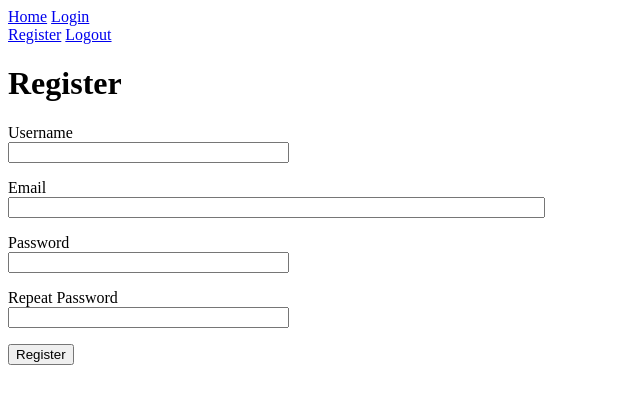
After one commit to Atharva7K/Multilingual-Chat-Room, a Flask app: page /register in a window 1280 px wide. The commit adds this page. Shown: the top 404 px of the page, without its empty margins (0-640 px from the left). Run offline with Flask 2, Linux system fonts and the light colour scheme; some libraries are stand-ins or nearby versions.

Commit message:
Login and Register working

```diff
--- a/app/__init__.py
+++ b/app/__init__.py
@@ -1,18 +1,17 @@
 from flask import Flask
 from flask_sqlalchemy import SQLAlchemy
-from flask_login import LoginManager
 from config import Config
 from flask_socketio import SocketIO
+from flask_login import LoginManager
 
 
 app = Flask(__name__)
 app.config.from_object(Config)
 db = SQLAlchemy(app)
+
 print(f' From __init__ {id(db)}')
 login = LoginManager(app)
 socketio = SocketIO(app)
 
 
-
-
 from app import routes, models
--- a/app/forms.py
+++ b/app/forms.py
@@ -1,9 +1,28 @@
 from flask_wtf import FlaskForm
 from wtforms import StringField, PasswordField, BooleanField, SubmitField
-from wtforms.validators import DataRequired
+from wtforms.validators import ValidationError, DataRequired, Email, EqualTo
+from app.models import User
 
 class LoginForm(FlaskForm):
     username = StringField('Username')
     password = PasswordField('Password')
     remember_me = BooleanField('Remember Me')
     submit = SubmitField('Sign In')
+
+class RegistrationForm(FlaskForm):
+    username = StringField('Username', validators=[DataRequired()])
+    email = StringField('Email', validators=[DataRequired(), Email()])
+    password = PasswordField('Password', validators=[DataRequired()])
+    password2 = PasswordField(
+        'Repeat Password', validators=[DataRequired(), EqualTo('password')])
+    submit = SubmitField('Register')
+
+    def validate_username(self, username):
+        user = User.query.filter_by(username=username.data).first()
+        if user is not None:
+            raise ValidationError('Please use a different username.')
+
+    def validate_email(self, email):
+        user = User.query.filter_by(email=email.data).first()
+        if user is not None:
+            raise ValidationError('Please use a different email address.')
--- a/app/routes.py
+++ b/app/routes.py
@@ -1,9 +1,10 @@
 from flask import render_template, flash, redirect, request, url_for
-from flask_login import current_user, login_user
+from flask_login import current_user, login_user, logout_user
+from app import app
 from app.models import User
 from app import db
-from app import app
-from app.forms import LoginForm
+db.create_all()
+from app.forms import LoginForm, RegistrationForm
 from app import socketio
 from googletrans import Translator
 
@@ -12,13 +13,13 @@ print(f' From routes {id(db)}')
 sid2lang = {}
 translator = Translator()
 
-def broadcast(sender_sid, msg, sid2lang, translator, socket):
+def broadcast(username, sender_sid, msg, sid2lang, translator, socket):
     src = sid2lang[sender_sid]
     for client, lang in sid2lang.items():
         dest = lang
         if client != sender_sid:
             translated = translator.translate(msg, src=src, dest=dest).text
-            socket.emit('recieve', data=(translated, client), room=client)
+            socket.emit('recieve', data=(translated, username), room=client)
 
 @socketio.on('client_disconnected')
 def client_disconnected():
@@ -33,8 +34,10 @@ def client_connected(data):
 
 @socketio.on('send')
 def event(data):
-    print(f'from send. {request.sid}')
-    broadcast(request.sid, data['msg'], sid2lang, translator, socketio)
+    print(f'from send. {current_user.username}')
+    broadcast(current_user.username, request.sid, data['msg'], sid2lang, translator, socketio)
+    #broadcast(current_user.username, data['msg'], sid2lang, translator, socketio)
+
     #socketio.emit('recieve', data['msg'], broadcast=True)
 
 @app.route('/')
@@ -42,21 +45,46 @@ def event(data):
 def home():
     return render_template('index.html')
 
+@app.route('/register', methods=['GET', 'POST'])
+def register():
+    if current_user.is_authenticated:
+        print('legit user')
+        return redirect(url_for('lang'))
+
+    form = RegistrationForm()
+    if form.validate_on_submit():
+        user = User(username=form.username.data, email=form.email.data)
+        user.set_password(form.password.data)
+        db.session.add(user)
+        db.session.commit()
+        flash('Congratulations, you are now a registered user!')
+        return redirect(url_for('login'))
+    return render_template('register.html', form=form)
+
 
 @app.route('/login', methods=['GET', 'POST'])
 def login():
     if current_user.is_authenticated:
         print('legit user')
         return redirect(url_for('lang'))
+    print('Not logged in')
     form = LoginForm()
     if form.validate_on_submit():
+        print('validated form')
         user = User.query.filter_by(username=form.username.data).first()
+        print(user)
         if user is None or not user.check_password(form.password.data):
+            print(' ran')
             flash('Invalid username or password')
             return redirect(url_for('login'))
         login_user(user, remember=form.remember_me.data)
         return redirect(url_for('lang'))
     return render_template('login.html', form=form)
+
+@app.route('/logout', methods=['GET', 'POST'])
+def logout():
+    logout_user()
+    return redirect(url_for('home'))
 
 @app.route('/lang', methods=['GET', 'POST'])
 def lang():
--- a/app/templates/lang.html
+++ b/app/templates/lang.html
@@ -1,6 +1,7 @@
 {% extends "layout.html" %}
 {% block form %}
 <body>
+    <h1> Hello, {{current_user.username}}!</h1><br><br>
 
     <label for="lang">Enter Language</label><br>
     <select type="text" id="lang" name="lang"><br>
--- a/app/templates/layout.html
+++ b/app/templates/layout.html
@@ -11,7 +11,8 @@
 <body>
   <a href="{{url_for('home')}}">Home</a>
   <a href="{{url_for('login')}}">Login</a><br>
-
+  <a href="{{url_for('register')}}">Register</a>
+  <a href="{{url_for('logout')}}">Logout</a>
 {% block form %}
 {% endblock %}
 </html>
--- /dev/null
+++ b/app/templates/register.html
@@ -0,0 +1,38 @@
+{% extends "layout.html" %}
+{% block form %}
+<body>
+
+  <h1>Register</h1>
+  <form action="" method="post">
+      {{ form.hidden_tag() }}
+      <p>
+          {{ form.username.label }}<br>
+          {{ form.username(size=32) }}<br>
+          {% for error in form.username.errors %}
+          <span style="color: red;">[{{ error }}]</span>
+          {% endfor %}
+      </p>
+      <p>
+          {{ form.email.label }}<br>
+          {{ form.email(size=64) }}<br>
+          {% for error in form.email.errors %}
+          <span style="color: red;">[{{ error }}]</span>
+          {% endfor %}
+      </p>
+      <p>
+          {{ form.password.label }}<br>
+          {{ form.password(size=32) }}<br>
+          {% for error in form.password.errors %}
+          <span style="color: red;">[{{ error }}]</span>
+          {% endfor %}
+      </p>
+      <p>
+          {{ form.password2.label }}<br>
+          {{ form.password2(size=32) }}<br>
+          {% for error in form.password2.errors %}
+          <span style="color: red;">[{{ error }}]</span>
+          {% endfor %}
+      </p>
+      <p>{{ form.submit() }}</p>
+  </form></body>
+{% endblock %}
```
Also changed, not shown: app/templates/login.html (+8 -0 lines), app.db.
